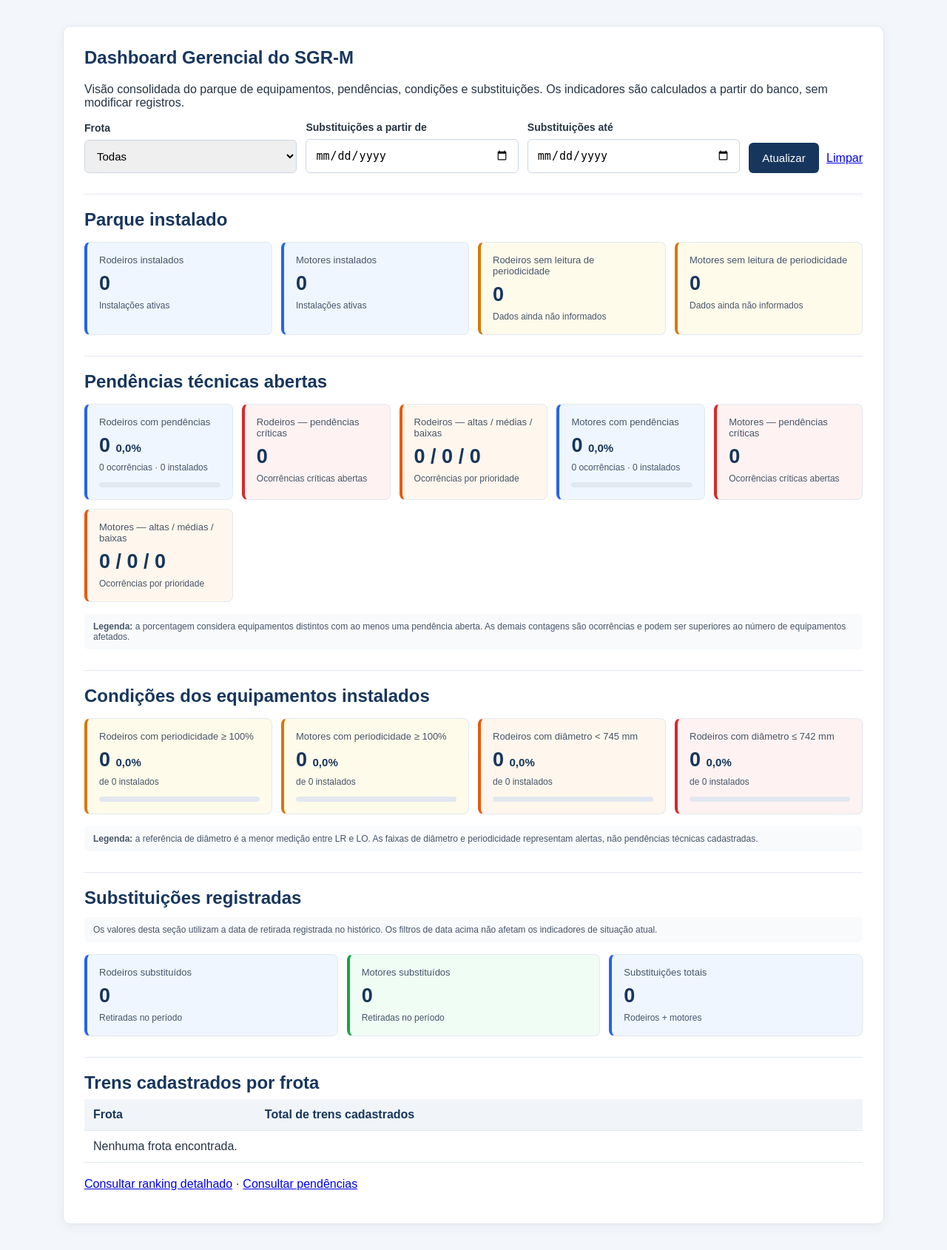
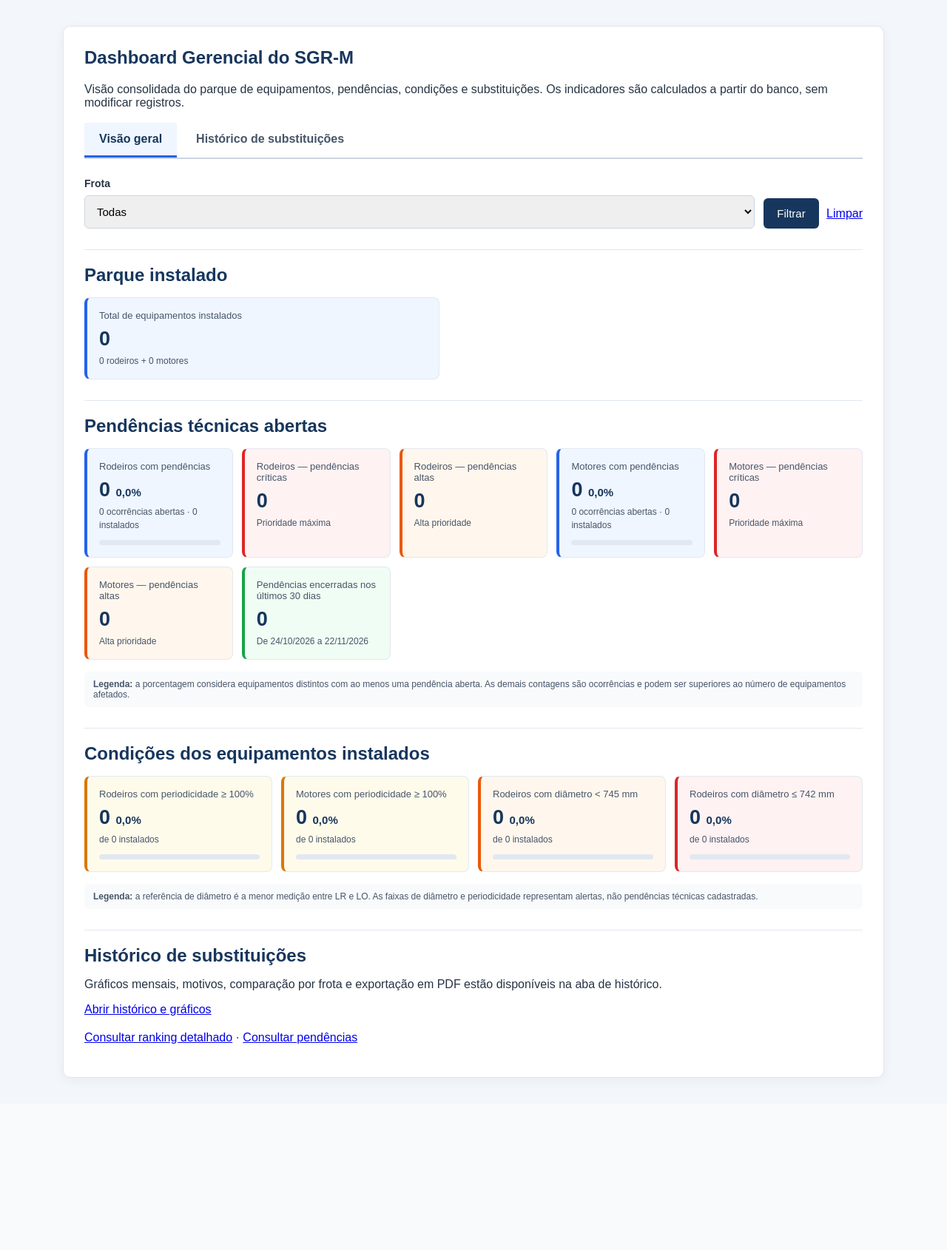
Before and after one commit to DiegoArmelin/SGR-M, a Laravel app: page /indicadores in a window 1280 px wide. Shown: the part 65-1755 px from the top of the page at 74% size. After the commit the page ends 1525 px from the top, so only its background shows below. Run offline with Laravel 12, Linux system fonts and the light colour scheme; a user stored in the database is signed in; data comes from the database, SQL or seed files in the repository; data that the repository does not hold is empty.

Commit message:
feat: reorganiza visão geral com parque unificado e pendências em destaque

```diff
--- a/resources/views/dashboard-gerencial/index.blade.php
+++ b/resources/views/dashboard-gerencial/index.blade.php
@@ -3,7 +3,10 @@
 
 @push('styles')
 <style>
-    .dg-form {display:grid;grid-template-columns:repeat(3,minmax(0,1fr)) auto;gap:12px;align-items:end}
+    .dg-form {display:grid;grid-template-columns:minmax(0,1fr) auto;gap:12px;align-items:end}
+    .dg-tabs{display:flex;gap:6px;margin:18px 0 25px;border-bottom:2px solid #cbd5e1}
+    .dg-tabs a{padding:13px 20px;text-decoration:none;color:#475569;font-weight:bold}
+    .dg-tabs .selected{background:#eff6ff;border-bottom:3px solid #2563eb;color:#17365d}
     .dg-section {margin-top:28px;border-top:1px solid #e2e8f0;padding-top:20px}
     .dg-heading {color:#17365d;margin:0 0 8px}
     .dg-grid {display:grid;grid-template-columns:repeat(auto-fit,minmax(180px,1fr));gap:12px;margin:16px 0}
@@ -33,29 +36,20 @@
         <h1 class="page-title">Dashboard Gerencial do SGR-M</h1>
         <p>Visão consolidada do parque de equipamentos, pendências, condições e substituições. Os indicadores são calculados a partir do banco, sem modificar registros.</p>
 
-        {{-- O filtro de frota se aplica a todos os indicadores.
-             Datas se aplicam SOMENTE às substituições históricas. --}}
+        <nav class="dg-tabs" aria-label="Abas de indicadores">
+            <a href="{{ route('dashboard.gerencial') }}" class="selected" aria-current="page">Visão geral</a>
+            <a href="{{ route('dashboard.historico') }}">Histórico de substituições</a>
+        </nav>
         <form method="GET" action="{{ route('dashboard.gerencial') }}" class="dg-form">
-            <div>
-                <label class="form-label" for="frota">Frota</label>
+            <div><label class="form-label" for="frota">Frota</label>
                 <select class="form-control" id="frota" name="frota">
                     <option value="">Todas</option>
                     @foreach($frotas as $frota)
                         <option value="{{ $frota->codigo }}" @selected(($filtros['frota'] ?? '') === $frota->codigo)>Frota {{ $frota->codigo }}</option>
                     @endforeach
-                </select>
-            </div>
-            <div>
-                <label class="form-label" for="inicio">Substituições a partir de</label>
-                <input class="form-control" type="date" id="inicio" name="inicio" value="{{ $filtros['inicio'] ?? '' }}">
-            </div>
-            <div>
-                <label class="form-label" for="fim">Substituições até</label>
-                <input class="form-control" type="date" id="fim" name="fim" value="{{ $filtros['fim'] ?? '' }}">
-            </div>
-            <div><button class="btn-primary" type="submit">Atualizar</button>
-                <a href="{{ route('dashboard.gerencial') }}" style="margin-left:6px">Limpar</a>
-            </div>
+                </select></div>
+            <div><button class="btn-primary" type="submit">Filtrar</button>
+                <a href="{{ route('dashboard.gerencial') }}" style="margin-left:6px">Limpar</a></div>
         </form>
         @if($errors->any())
             <div class="alert-error">@foreach($errors->all() as $erro)<p>{{ $erro }}</p>@endforeach</div>
@@ -71,20 +65,11 @@
         <section class="dg-section">
             <h2 class="dg-heading">Parque instalado</h2>
             <div class="dg-grid">
-                @foreach([['Rodeiros instalados',$rodeiros],['Motores instalados',$motores]] as [$rotulo,$numero])
-                    <div class="dg-card dg-blue">
-                        <small>{{ $rotulo }}</small>
-                        <strong>{{ number_format($numero,0,',','.') }}</strong>
-                        <span class="dg-sub">Instalações ativas</span>
-                    </div>
-                @endforeach
-                @foreach(['rodeiro'=>'Rodeiros','motor'=>'Motores'] as $tipo=>$rotulo)
-                    <div class="dg-card dg-amber">
-                        <small>{{ $rotulo }} sem leitura de periodicidade</small>
-                        <strong>{{ $dados['semLeitura'][$tipo] }}</strong>
-                        <span class="dg-sub">Dados ainda não informados</span>
-                    </div>
-                @endforeach
+                <div class="dg-card dg-blue" style="max-width:480px">
+                    <small>Total de equipamentos instalados</small>
+                    <strong>{{ number_format($rodeiros + $motores, 0, ',', '.') }}</strong>
+                    <span class="dg-sub">{{ number_format($rodeiros, 0, ',', '.') }} rodeiros + {{ number_format($motores, 0, ',', '.') }} motores</span>
+                </div>
             </div>
         </section>
 
@@ -100,20 +85,25 @@
                     <div class="dg-card dg-blue">
                         <small>{{ $rotulo }} com pendências</small>
                         <strong>{{ $q['equipamentos'] }} <span style="font-size:15px">{{ number_format($percentual,1,',','.') }}%</span></strong>
-                        <span class="dg-sub">{{ $q['total'] }} ocorrências · {{ $base }} instalados</span>
+                        <span class="dg-sub">{{ $q['total'] }} ocorrências abertas · {{ $base }} instalados</span>
                         <div class="dg-track"><div class="dg-fill" style="--dg-pct:{{ $percentual }}%"></div></div>
                     </div>
                     <div class="dg-card dg-red">
                         <small>{{ $rotulo }} — pendências críticas</small>
                         <strong>{{ $q['critica'] }}</strong>
-                        <span class="dg-sub">Ocorrências críticas abertas</span>
+                        <span class="dg-sub">Prioridade máxima</span>
                     </div>
                     <div class="dg-card dg-orange">
-                        <small>{{ $rotulo }} — altas / médias / baixas</small>
-                        <strong>{{ $q['alta'] }} / {{ $q['media'] }} / {{ $q['baixa'] }}</strong>
-                        <span class="dg-sub">Ocorrências por prioridade</span>
+                        <small>{{ $rotulo }} — pendências altas</small>
+                        <strong>{{ $q['alta'] }}</strong>
+                        <span class="dg-sub">Alta prioridade</span>
                     </div>
                 @endforeach
+                <div class="dg-card dg-green">
+                    <small>Pendências encerradas nos últimos 30 dias</small>
+                    <strong>{{ $dados['encerradas30'] }}</strong>
+                    <span class="dg-sub">De {{ now()->subDays(29)->format('d/m/Y') }} a {{ now()->format('d/m/Y') }}</span>
+                </div>
             </div>
             <p class="dg-legend"><strong>Legenda:</strong> a porcentagem considera equipamentos distintos com ao menos uma pendência aberta. As demais contagens são ocorrências e podem ser superiores ao número de equipamentos afetados.</p>
         </section>
@@ -147,24 +137,9 @@
         </section>
 
         <section class="dg-section">
-            <h2 class="dg-heading">Substituições registradas</h2>
-            <p class="dg-legend">Os valores desta seção utilizam a data de retirada registrada no histórico. Os filtros de data acima não afetam os indicadores de situação atual.</p>
-            <div class="dg-grid">
-                <div class="dg-card dg-blue"><small>Rodeiros substituídos</small><strong>{{ $dados['substituicoes']['rodeiro'] }}</strong><span class="dg-sub">Retiradas no período</span></div>
-                <div class="dg-card dg-green"><small>Motores substituídos</small><strong>{{ $dados['substituicoes']['motor'] }}</strong><span class="dg-sub">Retiradas no período</span></div>
-                <div class="dg-card dg-blue"><small>Substituições totais</small><strong>{{ array_sum($dados['substituicoes']) }}</strong><span class="dg-sub">Rodeiros + motores</span></div>
-            </div>
-        </section>
-
-        <section class="dg-section">
-            <h2 class="dg-heading">Trens cadastrados por frota</h2>
-            <table class="dg-table"><thead><tr><th>Frota</th><th>Total de trens cadastrados</th></tr></thead><tbody>
-                @forelse($dados['totaisFrota'] as $linha)
-                    <tr><td>{{ $linha->codigo }}</td><td>{{ $linha->total_trens }}</td></tr>
-                @empty
-                    <tr><td colspan="2">Nenhuma frota encontrada.</td></tr>
-                @endforelse
-            </tbody></table>
+            <h2 class="dg-heading">Histórico de substituições</h2>
+            <p>Gráficos mensais, motivos, comparação por frota e exportação em PDF estão disponíveis na aba de histórico.</p>
+            <p><a href="{{ route('dashboard.historico', ['frota' => $filtros['frota'] ?? null]) }}">Abrir histórico e gráficos</a></p>
         </section>
 
         <p style="margin-top:20px"><a href="{{ route('ranking.index') }}">Consultar ranking detalhado</a> · <a href="{{ route('pendencias.index') }}">Consultar pendências</a></p>
```
